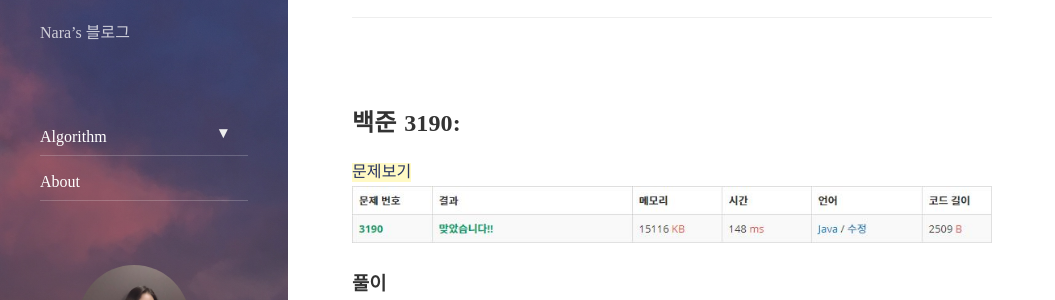
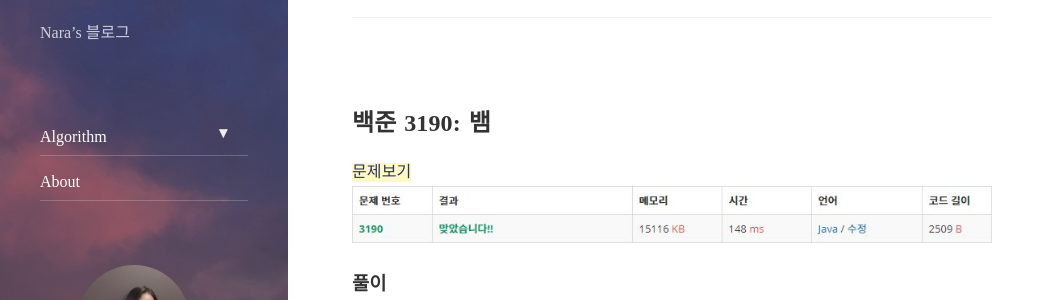
Before and after one commit to nara-kim/nara-kim.github.io, a Jekyll site: the page built from _posts/2020-01-30-algo-3190-뱀.md, in a window 1280 px wide and 900 px high. Shown: the part 139-439 px from the top of the window, without its empty margins (0-1055 px from the left). Built offline with Jekyll 4.4.1, drawn with Linux system fonts in a browser that asks for light colours; nearby versions of some CDN libraries; comment, search, counter and statistics services are not loaded.

Commit message:
Update 2020-01-30-algo-3190-뱀.md

```diff
--- a/_posts/2020-01-30-algo-3190-뱀.md
+++ b/_posts/2020-01-30-algo-3190-뱀.md
@@ -6,7 +6,7 @@ categories: Algorithm
 tags: BOJ
 ---
 
-## 백준 3190:
+## 백준 3190: 뱀
 [문제보기](https://www.acmicpc.net/problem/3190)<br>
 ![Alt text](/assets/img/baekjoon/3190.JPG)
 
```
